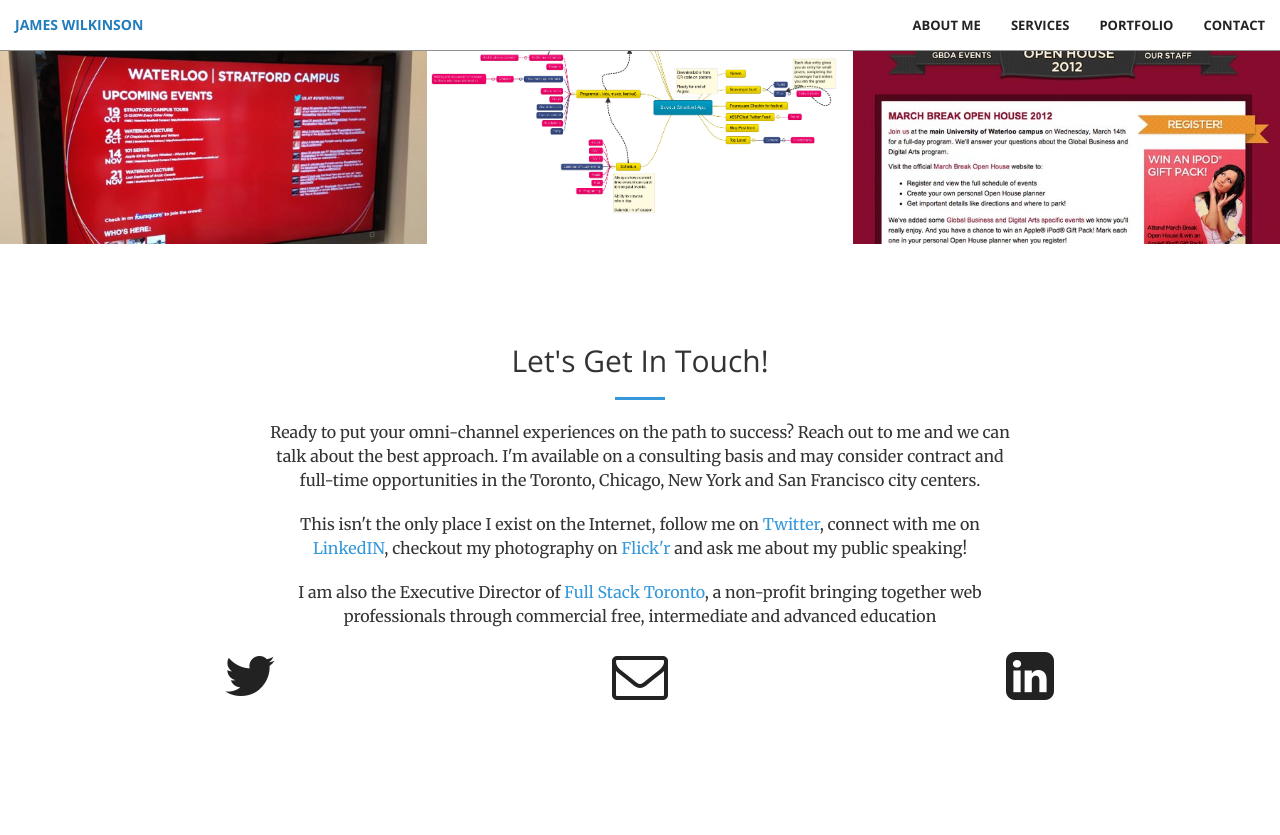
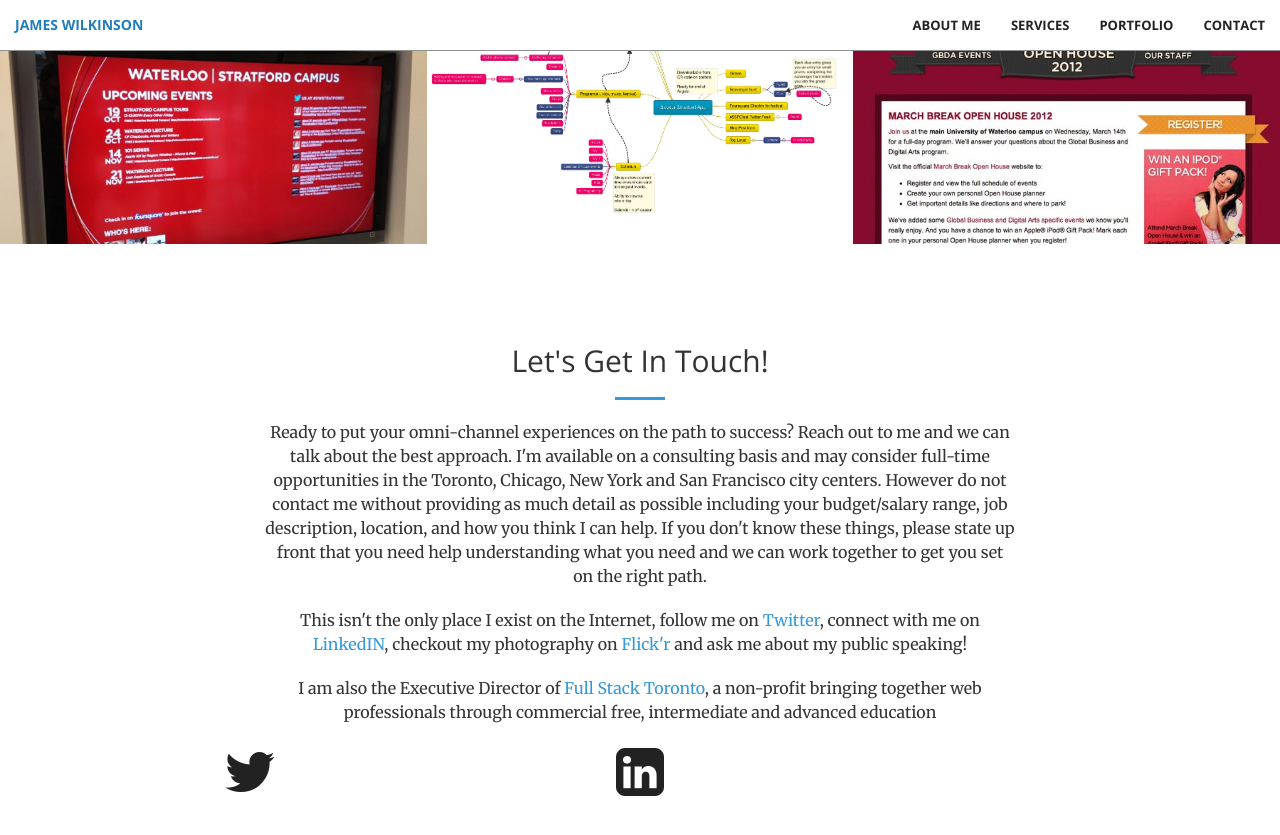
Before and after one commit to gitjameswilk/gitjameswilk.github.io, a Jekyll site: the page built from index.html, in a window 1280 px wide and 900 px high, scrolled down 2476 px. Shown: the top 835 px of the window. Built offline with Jekyll 4.4.1, drawn with Linux system fonts in a browser that asks for light colours; before the commit the page ends 3280 px from its top, so only the background shows below that.

Commit message:
no email

```diff
--- a/_includes/contact.html
+++ b/_includes/contact.html
@@ -4,7 +4,7 @@
             <div class="col-lg-8 col-lg-offset-2 text-center">
                 <h2 class="section-heading">Let's Get In Touch!</h2>
                 <hr class="primary">
-                <p>Ready to put your omni-channel experiences on the path to success? Reach out to me and we can talk about the best approach. I'm available on a consulting basis and may consider contract and full-time opportunities in the Toronto, Chicago, New York and San Francisco city centers.</p>
+                <p>Ready to put your omni-channel experiences on the path to success? Reach out to me and we can talk about the best approach. I'm available on a consulting basis and may consider full-time opportunities in the Toronto, Chicago, New York and San Francisco city centers. However do not contact me without providing as much detail as possible including your budget/salary range, job description, location, and how you think I can help. If you don't know these things, please state up front that you need help understanding what you need and we can work together to get you set on the right path.</p>
                 <p>This isn't the only place I exist on the Internet, follow me on <a href="https://twitter.com/{{ site.twitter_username }}">Twitter</a>, connect with me on <a href="{{ site.linkedin_url }}">LinkedIN</a>, checkout my photography on <a href="https://www.flickr.com/photos/jameswilkinsonphoto/">Flick'r</a> and ask me about my public speaking!</p>
                 <p>I am also the Executive Director of <a href="http://fsto.co/">Full Stack Toronto</a>, a non-profit bringing together web professionals through commercial free, intermediate and advanced education</p>
             </div>
@@ -14,11 +14,6 @@
             </a>
         </div>
         <div class="col-sm-4 text-center">
-            <a href="mailto:{{ site.email }}">
-            <i class="fa fa-envelope-o fa-3x wow bounceIn" data-wow-delay=".1s"></i>
-            </a>
-        </div>
-        <div class="col-sm-4 text-center">
             <a href="{{ site.linkedin_url }}">
             <i class="fa fa-linkedin-square fa-3x wow bounceIn" data-wow-delay=".1s"></i>
             </a>
```
